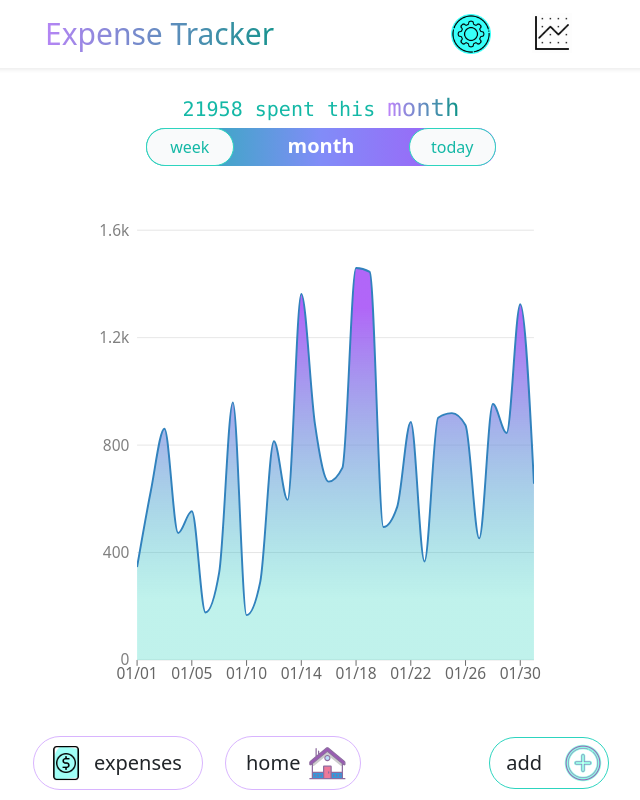
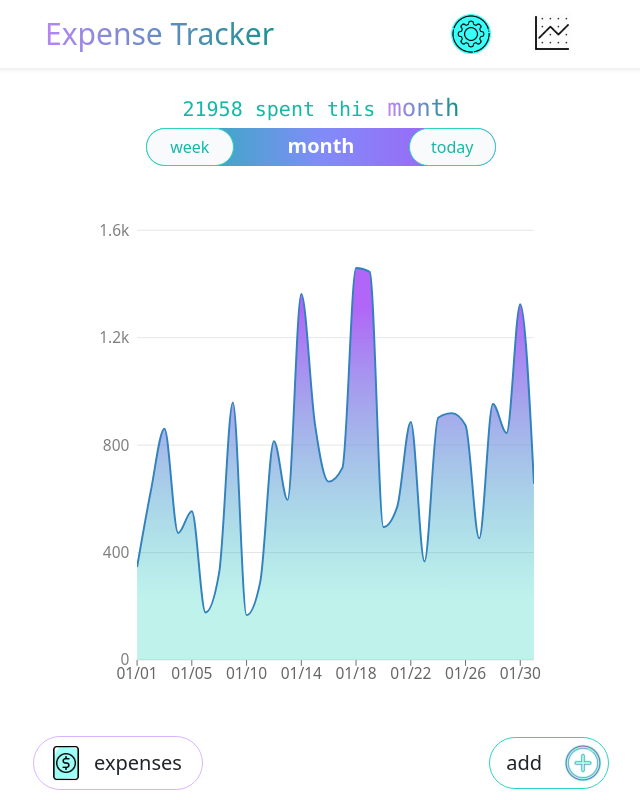
Before and after one commit to ahmadkhudai/next-tracker, a Next.js app: page / in a window 1280 px wide. Shown: the whole page, without its empty margins (319-959 px from the left). Built offline with nearby package versions, Linux system fonts and the light colour scheme.

Commit message:
hid home stats for now

```diff
--- a/pages/Home/HomePage.tsx
+++ b/pages/Home/HomePage.tsx
@@ -290,7 +290,7 @@ export function HomePage({switchWindow}: Props) {
                         panel: HomePanels.ExpensesPanel
                     },
                         {panelLabel: HomePanelLabels.Visualize, panel: HomePanels.Visualize},
-                        {panelLabel: HomePanelLabels.Home, panel: HomePanels.Home}
+                        // {panelLabel: HomePanelLabels.Home, panel: HomePanels.Home}
                     ] : []
                     }
                     addButton={
```
